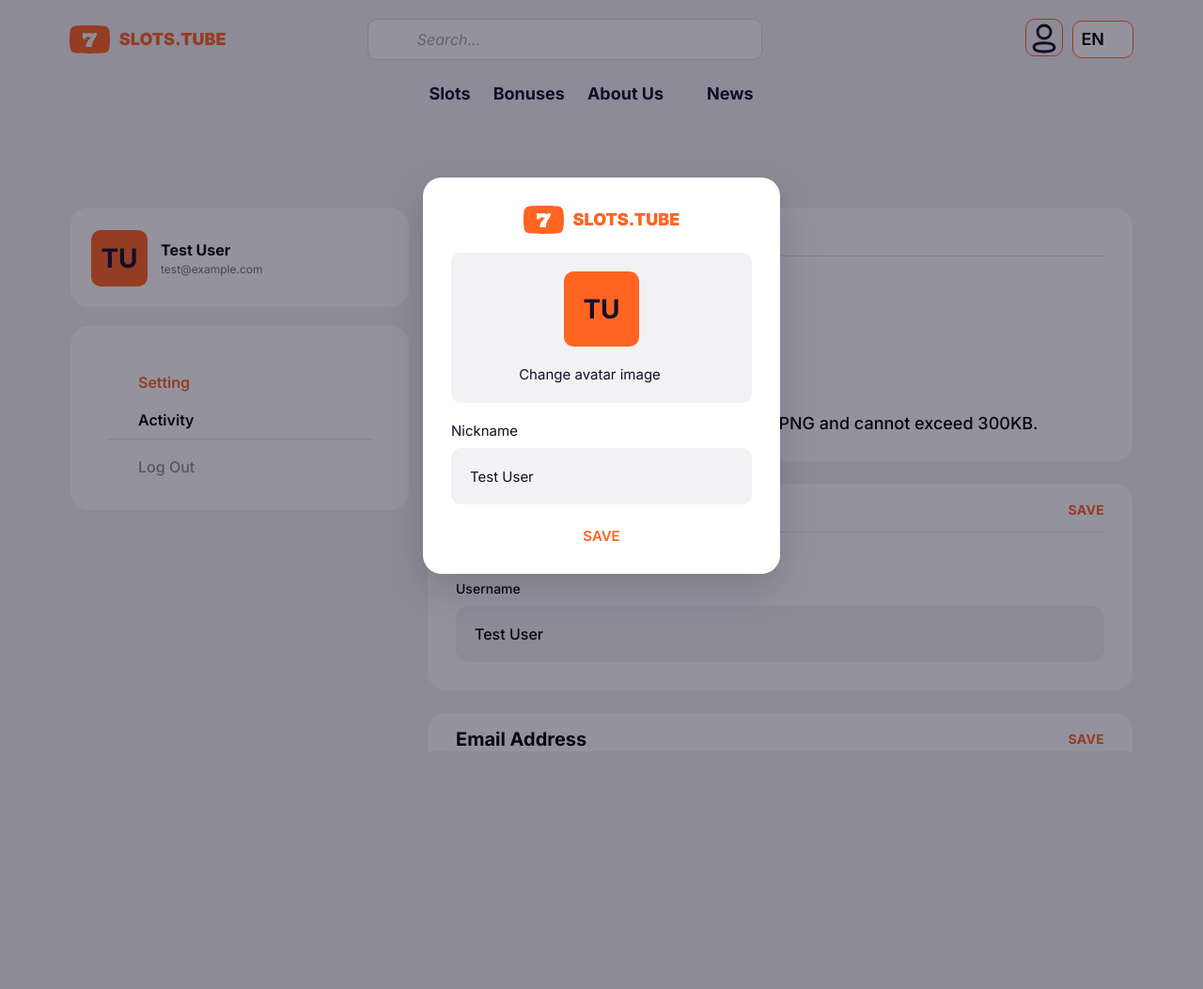
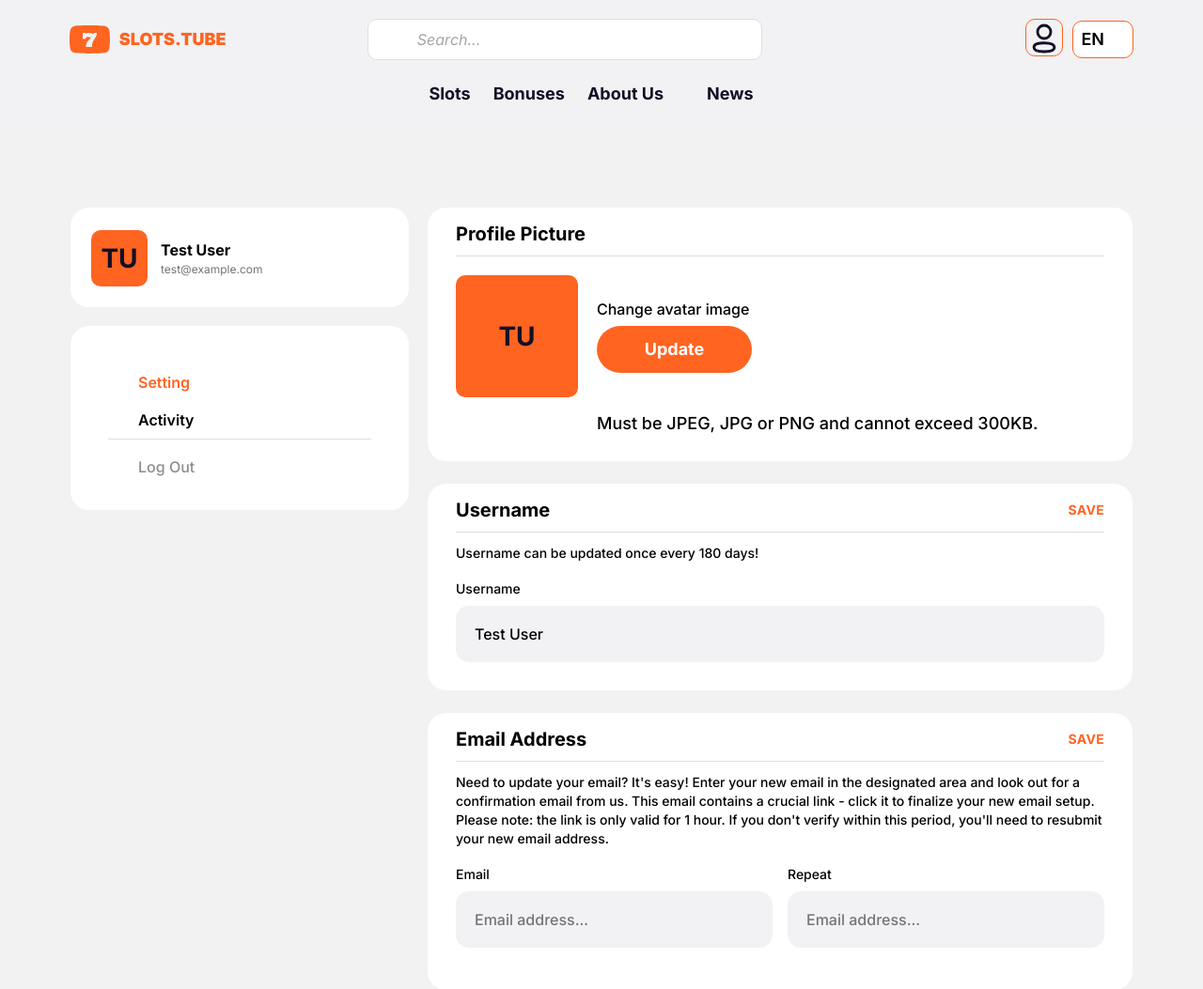
Before and after one commit to rusttrs/slots-tube, a Laravel app: page /profile in a window 1280 px wide. Shown: the top 1053 px of the page at 94% size. Before the commit the page ends 795 px from the top, so only its background shows below. Run offline with Laravel 12, Linux system fonts and the light colour scheme; a user stored in the database is signed in; data comes from the database, SQL or seed files in the repository; parts of the project's set-up code (start-up, migrations or seed data) failed here and were passed over; some libraries are stand-ins or nearby versions.

Commit message:
Don't auto-open avatar modal on profile visit; only via Update or validation errors
Co-authored-by: Cursor <cursoragent@cursor.com>

```diff
--- a/resources/views/pages/profile.blade.php
+++ b/resources/views/pages/profile.blade.php
@@ -6,7 +6,7 @@
 @php
   $nicknameLockedUntil = $user->nicknameChangeAvailableAt();
   $saved = session('profile_saved');
-  $openAvatarModal = $user->needsOnboarding() || $errors->avatar->any();
+  $openAvatarModal = $errors->avatar->any();
 @endphp
 
 @section('content')
```
